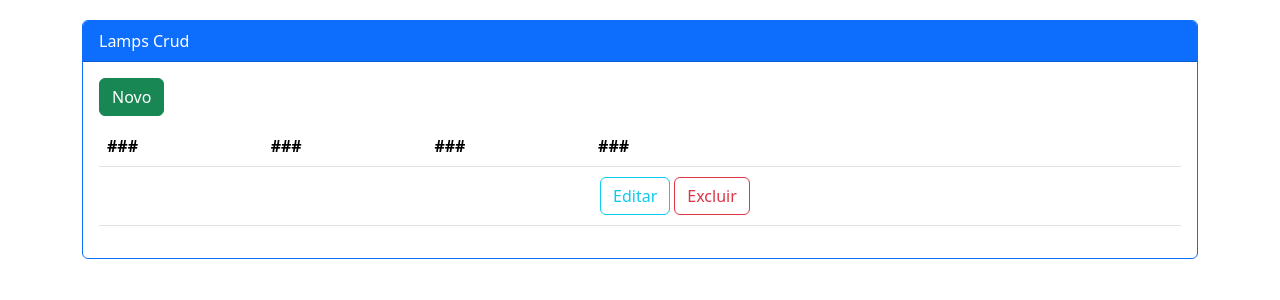
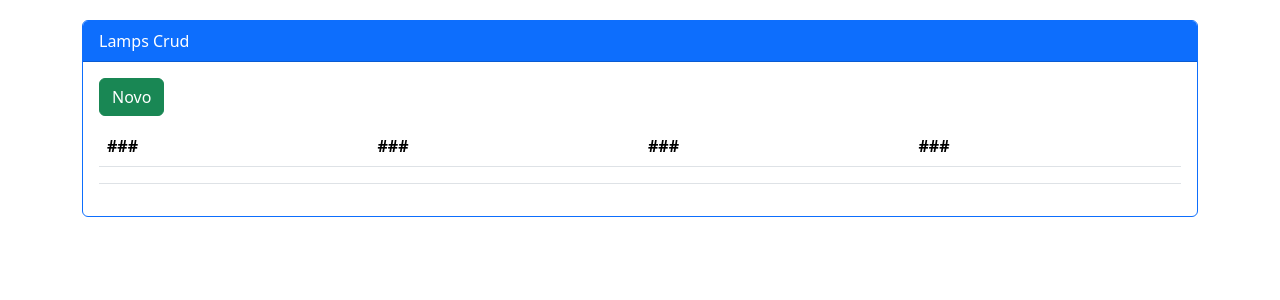
Before and after one commit to Adyson-Lima/lamps_web, a React (Create React App) app: page / in a window 1280 px wide. Shown: the top 300 px of the page. Built offline with nearby package versions, Linux system fonts and the light colour scheme.

Commit message:
8° commit - tdd botao editar tela read delete: RED

```diff
--- a/src/pages/Lamps/index.js
+++ b/src/pages/Lamps/index.js
@@ -32,18 +32,7 @@ export default function Lamps() {
                   <td></td>
                   <td></td>
                   <td>
-                    <button
-                    type="button"
-                    className="btn btn-outline-info"
-                    style={{margin: '2px'}}
 
-                    >Editar</button>
-
-                    <button type="button"
-                    className="btn btn-outline-danger"
-                    style={{margin: '2px'}}
-
-                    >Excluir</button>
                   </td>
               </tr>
 
```
Also changed, not shown: 1 other file (tests, documents, lock files or other folders).
